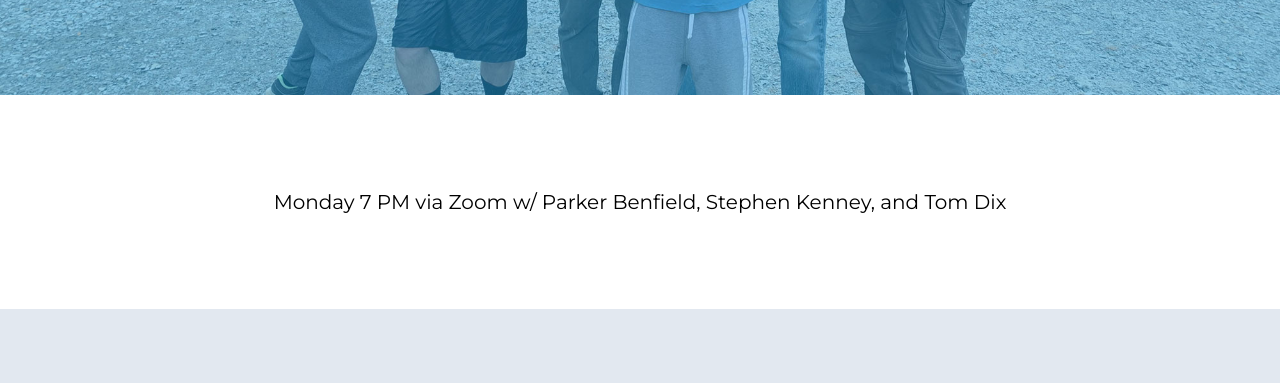
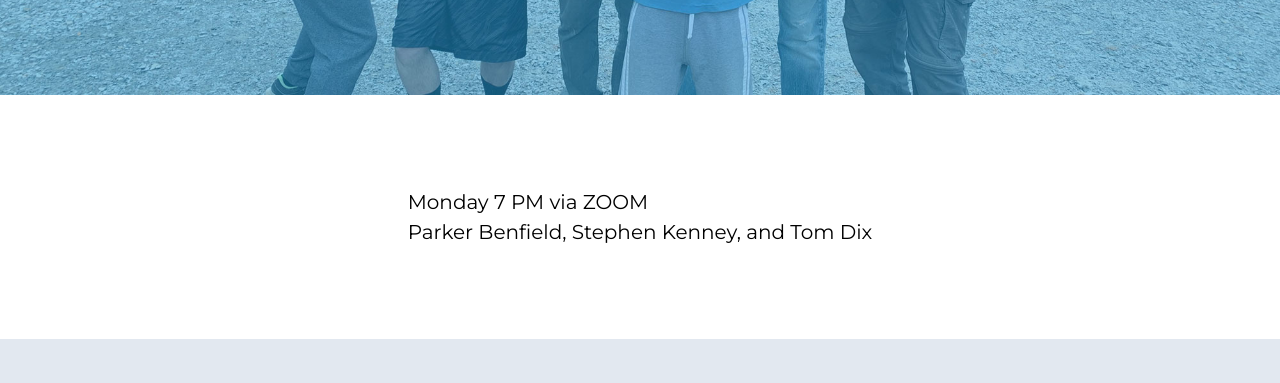
Before and after one commit to dlao2/xa-gatsby-netlify, a Gatsby site: page /men in a window 1280 px wide. Shown: the part 417-800 px from the top of the page. Built offline with nearby package versions, Linux system fonts and the light colour scheme; Gatsby itself is replaced by a stand-in of ours.

Commit message:
Update Pages “men”

```diff
--- a/content/men.md
+++ b/content/men.md
@@ -5,7 +5,7 @@ life-group: >-
   <ul class="flex-1">
 
 
-  <li class="py-3 text-xl">Monday 7 PM via Zoom w/ Parker Benfield, Stephen Kenney, and Tom Dix</li>
+  <li class="py-3 text-xl">Monday 7 PM via ZOOM <br>Parker Benfield, Stephen Kenney, and Tom Dix</li>
 
 
   </ul>
```
